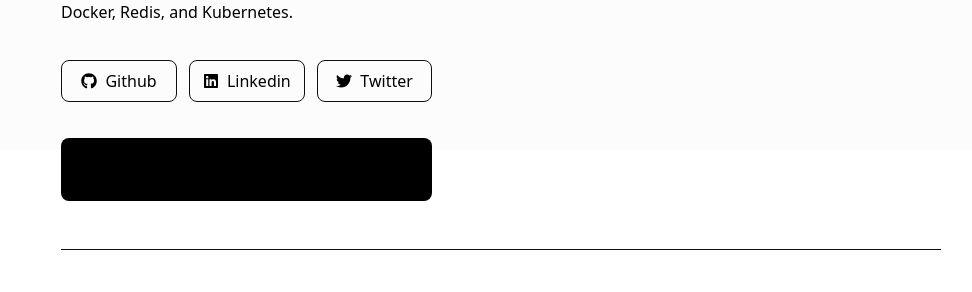
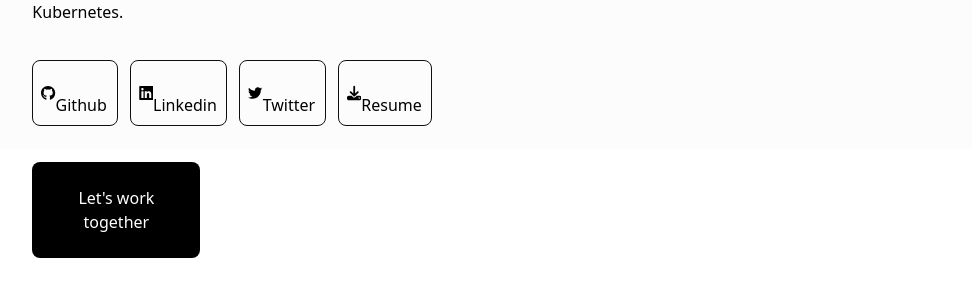
Before and after one commit to benfixit/emekainya, a React (Vite) app: page / in a window 1280 px wide. Shown: the part 651-943 px from the top of the page, without its empty margins (139-1111 px from the left). Built offline with nearby package versions, Linux system fonts and the light colour scheme.

Commit message:
setup resume download

```diff
--- a/src/pages/Home.jsx
+++ b/src/pages/Home.jsx
@@ -1,4 +1,4 @@
-import { FaGithub, FaLinkedin, FaTwitter } from "react-icons/fa6"
+import { FaGithub, FaLinkedin, FaTwitter, FaDownload } from "react-icons/fa6"
 import Thumbnail from "../assets/chukwuemeka.png";
 import styles from "./Home.module.css"
 
@@ -27,9 +27,10 @@ const Home = () => {
                             <a href="https://github.com/benfixit" target="_blank"><FaGithub /> &nbsp; Github</a>
                             <a href="https://www.linkedin.com/in/chukwuemeka-inya" target="_blank"><FaLinkedin /> &nbsp; Linkedin</a>
                             <a href="https://x.com/inyaemeka" target="_blank"><FaTwitter /> &nbsp; Twitter</a>
+                            <a href="resume.pdf" download={"chukwuemeka"}><FaDownload /> &nbsp; Resume</a>
                         </ul>
                         <div>
-                            <button>Let's work together</button>
+                            <a href="mailto:inyachukwuemeka1@gmail.com">Let's work together</a>
                         </div>
                     </div>
                 </section>
--- a/src/pages/Home.module.css
+++ b/src/pages/Home.module.css
@@ -76,12 +76,15 @@
             }
 
             div {
-                button {
+                a {
                     background-color: black;
                     border-radius: 8px;
                     border: none;
+                    font-size: 16px;
                     padding: 24px;
-                    width: 100%;
+                    display: block;
+                    color: #ffffff;
+                    text-align: center;
                 }
             }
         }
@@ -130,6 +133,16 @@
                     column-gap: 12px;
 
                     a {
+                        width: 25%;
+
+                        &:last-child {
+                            cursor: pointer;
+                        }
+                    }
+                }
+
+                div {
+                    a {
                         width: 30%;
                     }
                 }
```
Also changed, not shown: 2 other files (tests, documents, lock files or other folders).
